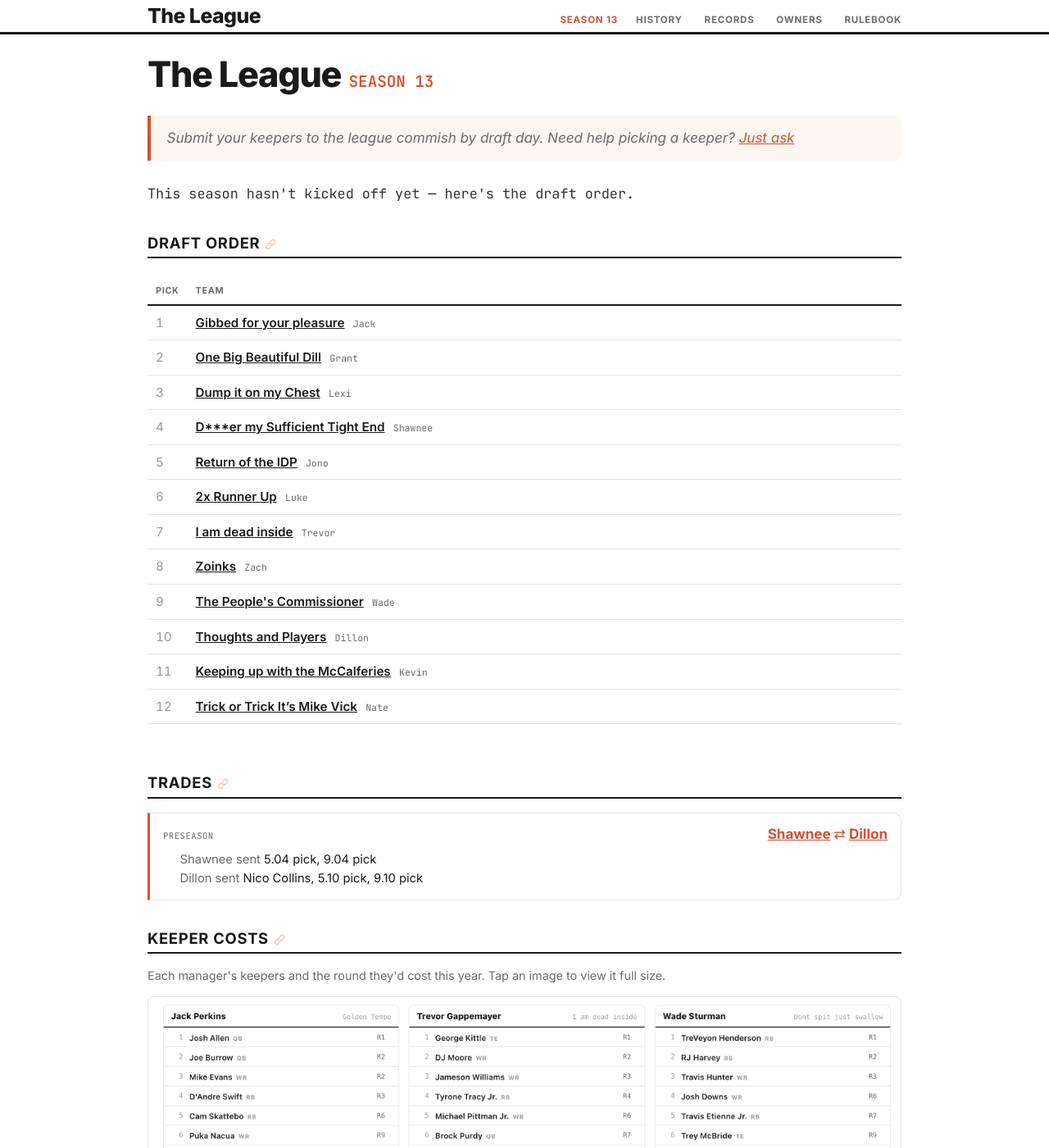
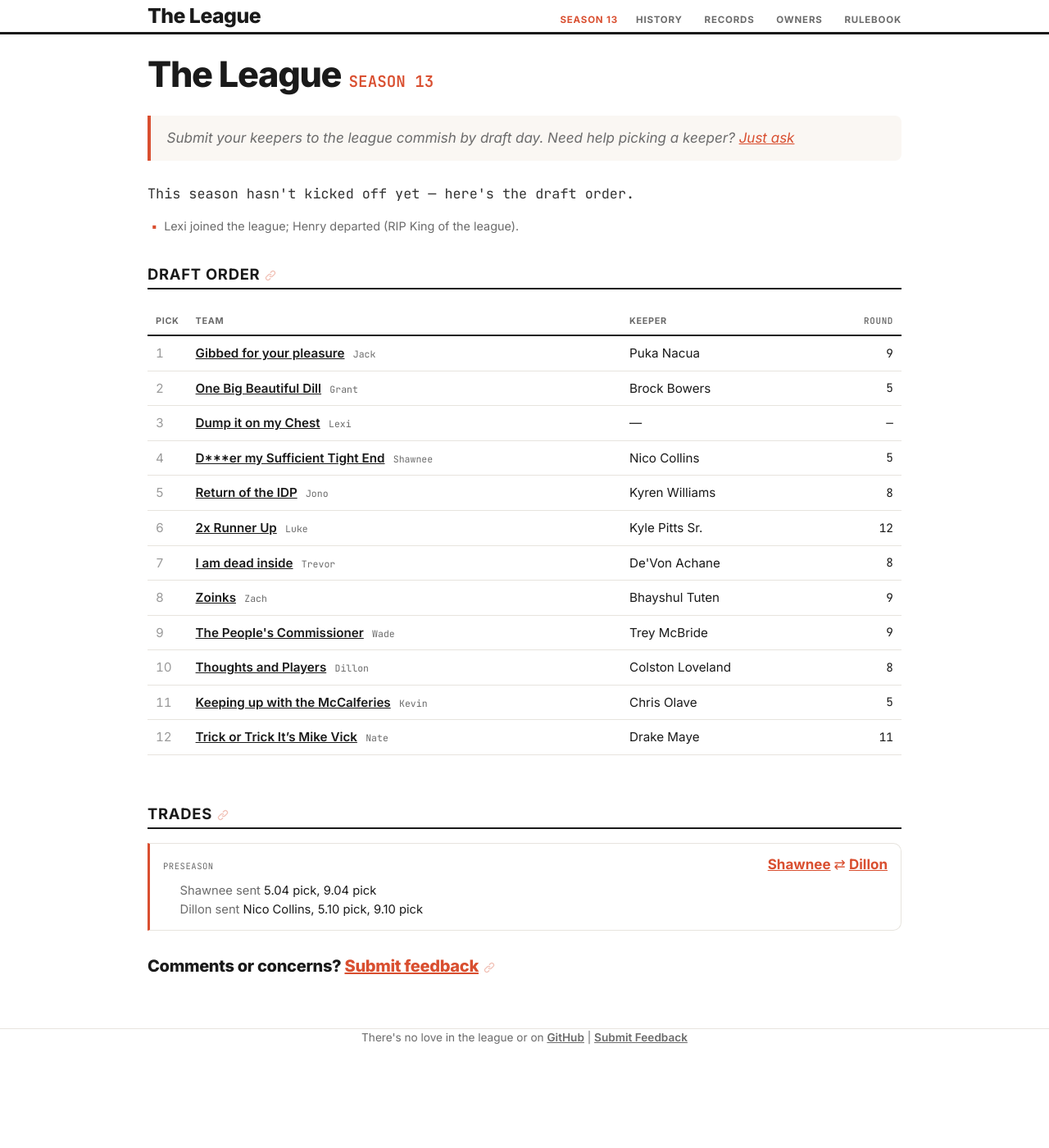
Before and after one commit to dillondrenzek/no-love-in-the-league, a Jekyll site: the page built from docs/seasons/2026.md, in a window 1280 px wide and 1400 px high. Shown: the whole window at 82% size. Built offline with Jekyll 4.4.1, drawn with Linux system fonts in a browser that asks for light colours.

Commit message:
add 2026 keepers

```diff
--- a/docs/_data/owner_profiles.yml
+++ b/docs/_data/owner_profiles.yml
@@ -310,6 +310,9 @@ jackperkins74:
       team: Lamar's Donger
   trades_known: false
   keepers:
+  - year: 2026
+    round: 9
+    player: Puka Nacua
   - year: 2025
     round: 11
     player: Puka Nacua
@@ -552,6 +555,9 @@ kevbots22:
   trades: []
   trades_known: false
   keepers:
+  - year: 2026
+    round: 5
+    player: Chris Olave
   - year: 2025
     round: 4
     player: Joe Burrow
@@ -793,6 +799,9 @@ purpsworth:
       team: Eleven In Crocks
   trades_known: false
   keepers:
+  - year: 2026
+    round: 8
+    player: De'Von Achane
   - year: 2025
     round: 10
     player: De'Von Achane
@@ -921,6 +930,9 @@ gganoom:
   trades: []
   trades_known: false
   keepers:
+  - year: 2026
+    round: 5
+    player: Brock Bowers
   - year: 2025
     round: 7
     player: Brock Bowers
@@ -1286,6 +1298,9 @@ theoceanpulse:
       team: Show Me Your TDs
   trades_known: false
   keepers:
+  - year: 2026
+    round: 8
+    player: Colston Loveland
   - year: 2025
     round: 7
     player: Nico Collins
@@ -1712,6 +1727,9 @@ zachzoske:
       team: AB’s Helmet
   trades_known: false
   keepers:
+  - year: 2026
+    round: 9
+    player: Bhayshul Tuten
   - year: 2025
     round: 13
     player: Bucky Irving
@@ -2332,6 +2350,9 @@ lukstein:
       team: Lamar's Donger
   trades_known: false
   keepers:
+  - year: 2026
+    round: 12
+    player: Kyle Pitts Sr.
   - year: 2025
     round: 13
     player: Baker Mayfield
@@ -2611,6 +2632,9 @@ whowonthelastsuperbowl:
     with: []
   trades_known: false
   keepers:
+  - year: 2026
+    round: 11
+    player: Drake Maye
   - year: 2025
     round: 13
     player: Drake Maye
@@ -2921,6 +2945,9 @@ sturmanator15:
       team: Vladimir Putin
   trades_known: false
   keepers:
+  - year: 2026
+    round: 9
+    player: Trey McBride
   - year: 2025
     round: 11
     player: Trey McBride
@@ -3177,6 +3204,9 @@ schirmerj:
       team: Lamar's Donger
   trades_known: false
   keepers:
+  - year: 2026
+    round: 8
+    player: Kyren Williams
   - year: 2025
     round: 10
     player: Kyren Williams
@@ -3433,6 +3463,9 @@ shawne2520997:
     with: []
   trades_known: false
   keepers:
+  - year: 2026
+    round: 5
+    player: Nico Collins
   - year: 2025
     round: 13
     player: Ricky Pearsall
--- a/docs/_data/seasons.yml
+++ b/docs/_data/seasons.yml
@@ -45,57 +45,92 @@ detail:
     status: in_progress
     points: false
     rows: []
-    notes: []
+    notes:
+    - Lexi joined the league; Henry departed (RIP King of the league).
     weeks_played: 0
     draft_order:
     - pick: 1
       owner_id: jackperkins74
       owner_name: Jack
       team: Gibbed for your pleasure
+      keepers:
+      - player: Puka Nacua
+        round: 9
     - pick: 2
       owner_id: gganoom
       owner_name: Grant
       team: One Big Beautiful Dill
+      keepers:
+      - player: Brock Bowers
+        round: 5
     - pick: 3
       owner_id: alexandra
       owner_name: Lexi
       team: Dump it on my Chest
+      keepers: []
     - pick: 4
       owner_id: shawne2520997
       owner_name: Shawnee
       team: D***er my Sufficient Tight End
+      keepers:
+      - player: Nico Collins
+        round: 5
     - pick: 5
       owner_id: schirmerj
       owner_name: Jono
       team: Return of the IDP
+      keepers:
+      - player: Kyren Williams
+        round: 8
     - pick: 6
       owner_id: lukstein
       owner_name: Luke
       team: 2x Runner Up
+      keepers:
+      - player: Kyle Pitts Sr.
+        round: 12
     - pick: 7
       owner_id: purpsworth
       owner_name: Trevor
       team: I am dead inside
+      keepers:
+      - player: De'Von Achane
+        round: 8
     - pick: 8
       owner_id: zachzoske
       owner_name: Zach
       team: Zoinks
+      keepers:
+      - player: Bhayshul Tuten
+        round: 9
     - pick: 9
       owner_id: sturmanator15
       owner_name: Wade
       team: The People's Commissioner
+      keepers:
+      - player: Trey McBride
+        round: 9
     - pick: 10
       owner_id: theoceanpulse
       owner_name: Dillon
       team: Thoughts and Players
+      keepers:
+      - player: Colston Loveland
+        round: 8
     - pick: 11
       owner_id: kevbots22
       owner_name: Kevin
       team: Keeping up with the McCalferies
+      keepers:
+      - player: Chris Olave
+        round: 5
     - pick: 12
       owner_id: whowonthelastsuperbowl
       owner_name: Nate
       team: Trick or Trick It’s Mike Vick
+      keepers:
+      - player: Drake Maye
+        round: 11
     trades:
     - week: 0
       parties:
@@ -112,7 +147,62 @@ detail:
         - Nico Collins
         - 5.10 pick
         - 9.10 pick
-    keepers: []
+    keepers:
+    - round: 5
+      player: Brock Bowers
+      owner_id: gganoom
+      owner_name: Grant
+      team: One Big Beautiful Dill
+    - round: 5
+      player: Chris Olave
+      owner_id: kevbots22
+      owner_name: Kevin
+      team: Keeping up with the McCalferies
+    - round: 5
+      player: Nico Collins
+      owner_id: shawne2520997
+      owner_name: Shawnee
+      team: D***er my Sufficient Tight End
+    - round: 8
+      player: Colston Loveland
+      owner_id: theoceanpulse
+      owner_name: Dillon
+      team: Thoughts and Players
+    - round: 8
+      player: Kyren Williams
+      owner_id: schirmerj
+      owner_name: Jono
+      team: Return of the IDP
+    - round: 8
+      player: De'Von Achane
+      owner_id: purpsworth
+      owner_name: Trevor
+      team: I am dead inside
+    - round: 9
+      player: Puka Nacua
+      owner_id: jackperkins74
+      owner_name: Jack
+      team: Gibbed for your pleasure
+    - round: 9
+      player: Trey McBride
+      owner_id: sturmanator15
+      owner_name: Wade
+      team: The People's Commissioner
+    - round: 9
+      player: Bhayshul Tuten
+      owner_id: zachzoske
+      owner_name: Zach
+      team: Zoinks
+    - round: 11
+      player: Drake Maye
+      owner_id: whowonthelastsuperbowl
+      owner_name: Nate
+      team: Trick or Trick It’s Mike Vick
+    - round: 12
+      player: Kyle Pitts Sr.
+      owner_id: lukstein
+      owner_name: Luke
+      team: 2x Runner Up
     champ: null
     sacko: null
   2025:
--- a/docs/_includes/draft_table.html
+++ b/docs/_includes/draft_table.html
@@ -1,11 +1,14 @@
 {%- comment -%}
-Draft order table. Param: rows (list of {pick, owner_id, owner_name, team}).
-Shows the team name (with the manager in small text) like the History tables.
+Draft order table. Param: rows (list of {pick, owner_id, owner_name, team,
+keepers:[{player, round}]}); show_keeper (bool) adds a Keeper column (kept
+player) and a Round column (the round it cost, e.g. R3). Shows the team name
+(with the manager in small text) like the History tables.
 {%- endcomment -%}
 {%- assign rows = include.rows -%}
+{%- assign show_keeper = include.show_keeper -%}
 <div class="table-scroll">
 <table>
-  <thead><tr><th>Pick</th><th>Team</th></tr></thead>
+  <thead><tr><th>Pick</th><th>Team</th>{% if show_keeper %}<th>Keeper</th><th class="num">Round</th>{% endif %}</tr></thead>
   <tbody>
     {%- for p in rows %}
     <tr>
@@ -18,6 +21,18 @@ Shows the team name (with the manager in small text) like the History tables.
         {%- if p.owner_id -%}<a href="{{ '/teams/' | append: p.owner_id | append: '/' | relative_url }}">{{ p.owner_name }}</a>{%- else -%}{{ p.owner_name }}{%- endif -%}
         {%- endif -%}
       </td>
+      {%- if show_keeper -%}
+      <td>
+        {%- if p.keepers and p.keepers.size > 0 -%}
+        {%- for k in p.keepers -%}{%- unless forloop.first %}, {% endunless -%}{{ k.player }}{%- endfor -%}
+        {%- else -%}<span class="muted">—</span>{%- endif -%}
+      </td>
+      <td class="num">
+        {%- if p.keepers and p.keepers.size > 0 -%}
+        {%- for k in p.keepers -%}{%- unless forloop.first %}, {% endunless -%}{% if k.round %}{{ k.round }}{% else %}—{% endif %}{%- endfor -%}
+        {%- else -%}<span class="muted">—</span>{%- endif -%}
+      </td>
+      {%- endif -%}
     </tr>
     {%- endfor %}
   </tbody>
--- a/docs/_includes/season_detail.html
+++ b/docs/_includes/season_detail.html
@@ -28,16 +28,13 @@ d (a site.data.seasons.detail record). The season masthead is rendered by the
 {%- endif -%}
 
 {%- if d.draft_order and d.draft_order.size > 0 -%}
+{%- assign show_keeper = false -%}
+{%- if d.keepers and d.keepers.size > 0 %}{% assign show_keeper = true %}{% endif -%}
 <h2>Draft order</h2>
-{% include draft_table.html rows=d.draft_order %}
+{% include draft_table.html rows=d.draft_order show_keeper=show_keeper %}
 {%- endif -%}
 
 {%- if d.trades and d.trades.size > 0 -%}
 <h2>Trades</h2>
 {% include trades_list.html trades=d.trades %}
 {%- endif -%}
-
-{%- if d.keepers and d.keepers.size > 0 -%}
-<h2>Keepers</h2>
-{% include keepers_table.html rows=d.keepers %}
-{%- endif -%}
--- a/docs/seasons/2026.md
+++ b/docs/seasons/2026.md
@@ -12,15 +12,4 @@ season_no: 13
 
 {% include season_detail.html d=d %}
 
-<h2 id="keeper-costs">Keeper costs</h2>
-<p class="keepers__hint">Each manager's keepers and the round they'd cost this year. Tap an image to view it full size.</p>
-<div class="keepers">
-  {% for n in (1..4) %}
-  {% assign img = '/assets/keepers/2026-keepers-' | append: n | append: '.png' | relative_url %}
-  <a class="keepers__shot" href="{{ img }}">
-    <img src="{{ img }}" alt="2026 keeper costs ({{ n }} of 4)" loading="lazy">
-  </a>
-  {% endfor %}
-</div>
-
 <h3>Comments or concerns? <a href="{{ '/feedback/' | relative_url }}">Submit feedback</a></h3>
```
Also changed, not shown: data/seasons/2026.yml (+12 -1 lines), scripts/generate_seasons.py (+16 -4 lines), docs/assets/keepers/2026-keepers-1.png (deleted), docs/assets/keepers/2026-keepers-2.png (deleted), docs/assets/keepers/2026-keepers-3.png (deleted), docs/assets/keepers/2026-keepers-4.png (deleted).
